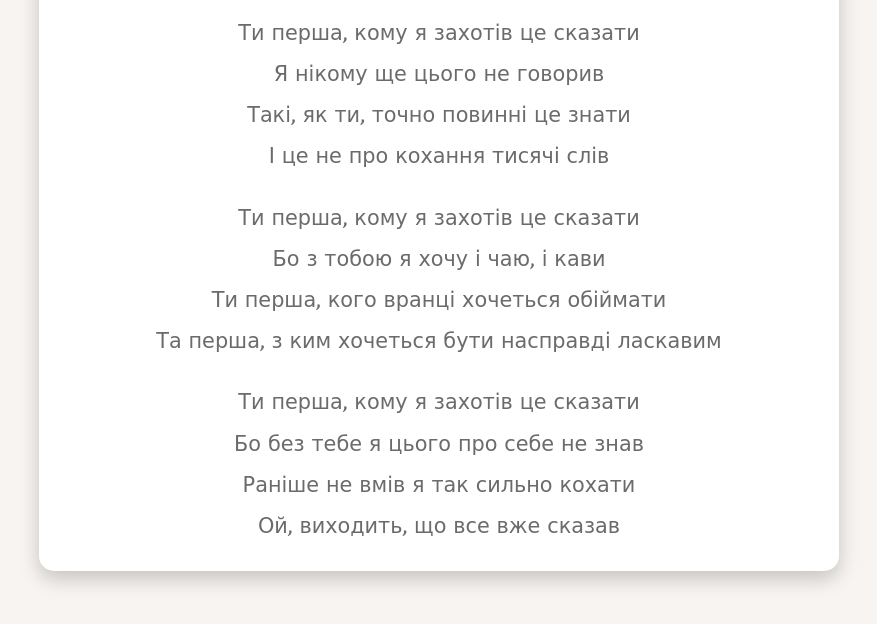
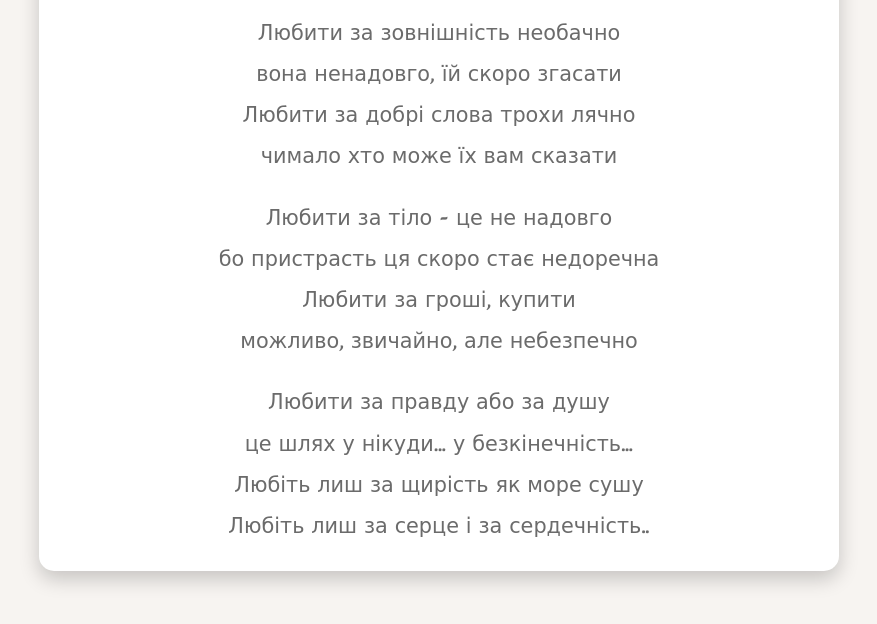
Before and after one commit to ARTEMB777/KATYAAAA, a plain HTML site: page index.html in a window 1280 px wide. Shown: the part 156-780 px from the top of the page, without its empty margins (201-1078 px from the left). Drawn offline with Linux system fonts and the light colour scheme.

Commit message:
змінено

```diff
--- a/index.html
+++ b/index.html
@@ -14,22 +14,22 @@
 			<h1>Лист до Тебе</h1>
 			<div class="content">
 				<div class="verse-group">
-					<p class="line">Ти перша, кому я захотів це сказати</p>
-					<p class="line">Я нікому ще цього не говорив</p>
-					<p class="line">Такі, як ти, точно повинні це знати</p>
-					<p class="line">І це не про кохання тисячі слів</p>
+					<p class="line">Любити за зовнішність необачно</p>
+					<p class="line">вона ненадовго, їй скоро згасати</p>
+					<p class="line">Любити за добрі слова трохи лячно</p>
+					<p class="line">чимало хто може їх вам сказати</p>
 				</div>
 				<div class="verse-group">
-					<p class="line">Ти перша, кому я захотів це сказати</p>
-					<p class="line">Бо з тобою я хочу і чаю, і кави</p>
-					<p class="line">Ти перша, кого вранці хочеться обіймати</p>
-					<p class="line">Та перша, з ким хочеться бути насправді ласкавим</p>
+					<p class="line">Любити за тіло - це не надовго</p>
+					<p class="line">бо пристрасть ця скоро стає недоречна</p>
+					<p class="line">Любити за гроші, купити</p>
+					<p class="line">можливо, звичайно, але небезпечно</p>
 				</div>
 				<div class="verse-group">
-					<p class="line">Ти перша, кому я захотів це сказати</p>
-					<p class="line">Бо без тебе я цього про себе не знав</p>
-					<p class="line">Раніше не вмів я так сильно кохати</p>
-					<p class="line">Ой, виходить, що все вже сказав</p>
+					<p class="line">Любити за правду або за душу</p>
+					<p class="line">це шлях у нікуди... у безкінечність...</p>
+					<p class="line">Любіть лиш за щирість як море сушу</p>
+					<p class="line">Любіть лиш за серце і за сердечність..</p>
 				</div>
 			</div>
 		</div>
```
